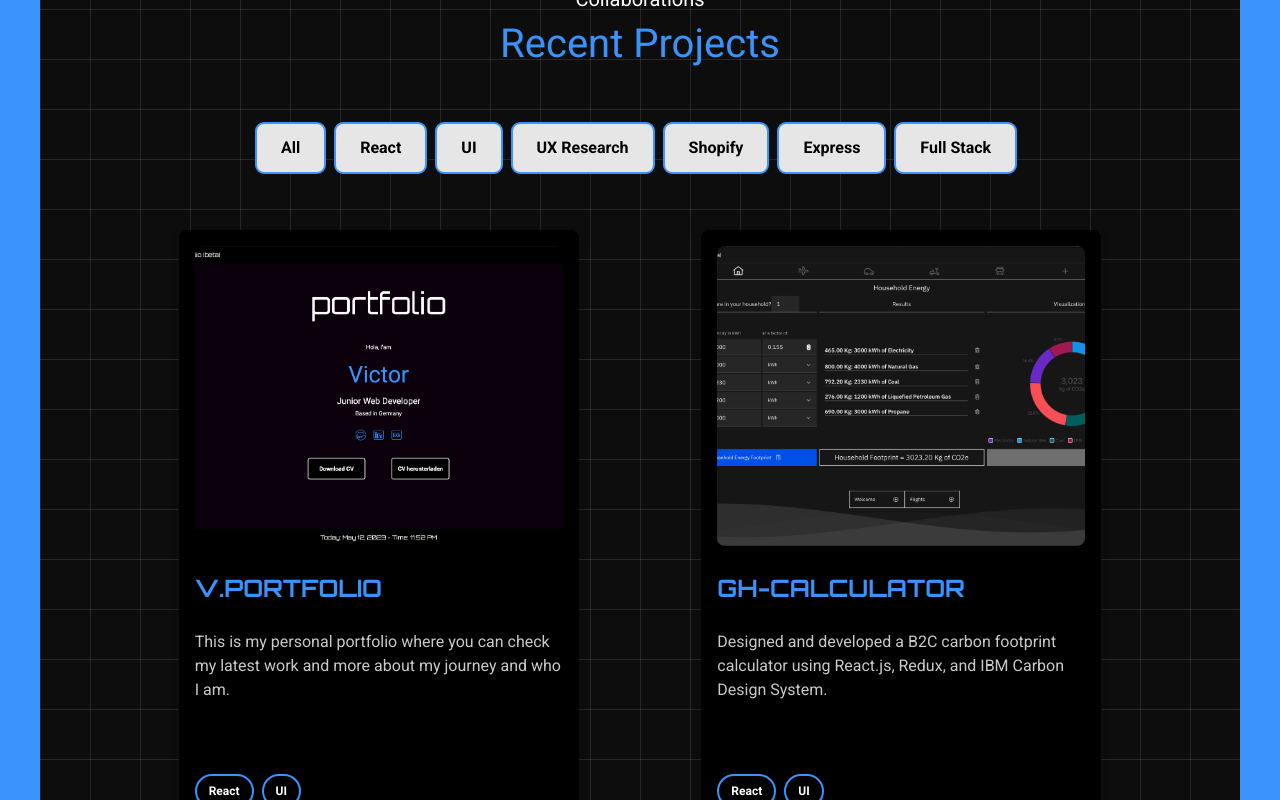
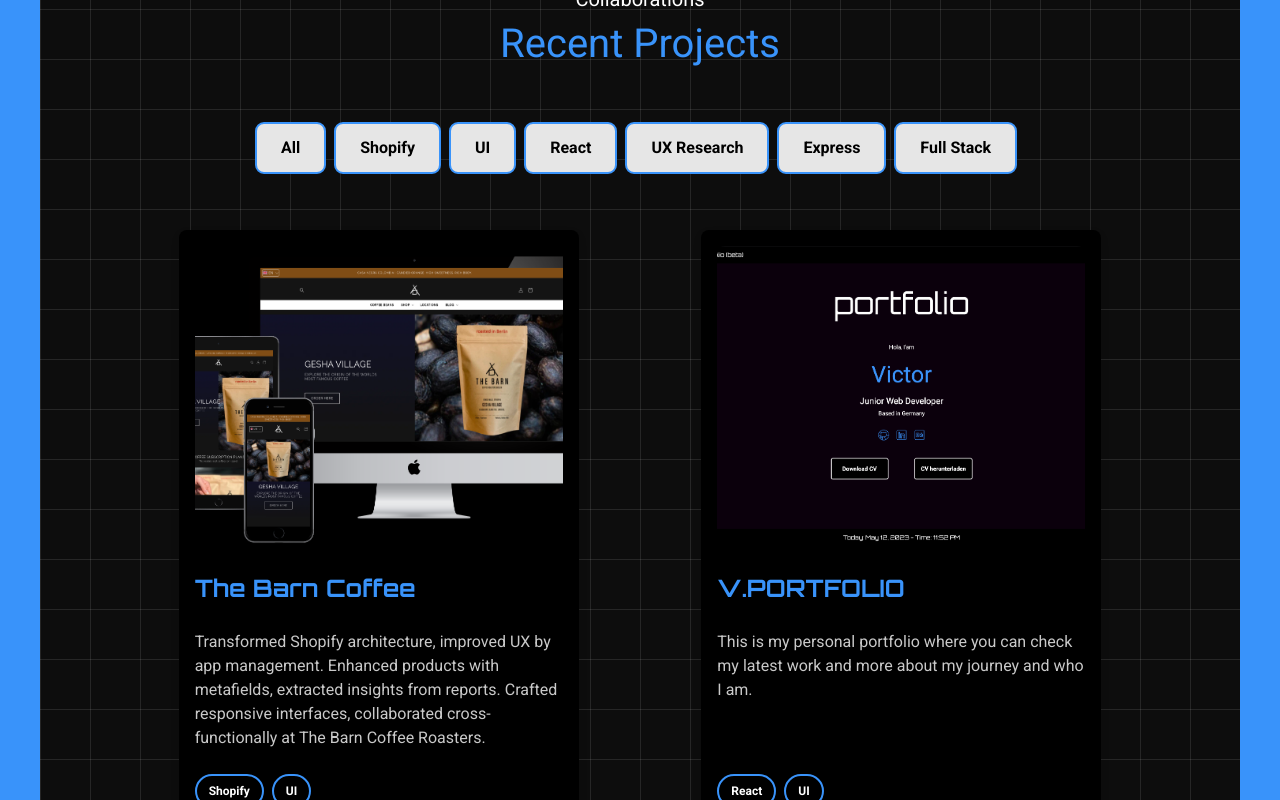
Before and after one commit to maragiogliov/vm-portfolio, a React (Create React App) app: page / in a window 1280 px wide. Shown: the part 1640-2440 px from the top of the page. Built offline with nearby package versions, Linux system fonts and the light colour scheme; the HTML template or start-up script is replaced by a standard one; a web font is replaced by a local one.

Commit message:
Second Update

```diff
--- a/src/components/Projects/Projects.js
+++ b/src/components/Projects/Projects.js
@@ -5,9 +5,22 @@
 import mothercode from '../../assets/mothercode.png'
 import greenhousecalculator from '../../assets/greenhousecalculator.png'
 import vportfolio from '../../assets/v-portfolio.png'
+import thebarn from '../../assets/3-devices-black.png'
 
 
 const projects = [
+  {
+    name: 'The Barn Coffee',
+    description: 'Transformed Shopify architecture, improved UX by app management. Enhanced products with metafields, extracted insights from reports. Crafted responsive interfaces, collaborated cross-functionally at The Barn Coffee Roasters.',
+    image: thebarn,
+    technologies: [ 'Shopify','UI'],
+    buttons: [
+      {
+        text: 'Web',
+        url: 'https://thebarn.de/'
+      },
+    ]
+  },
   {
     name: 'V.PORTFOLIO',
     description: 'This is my personal portfolio where you can check my latest work and more about my journey and who I am.',
```
Also changed, not shown: src/assets/3-devices-black.png (added).
